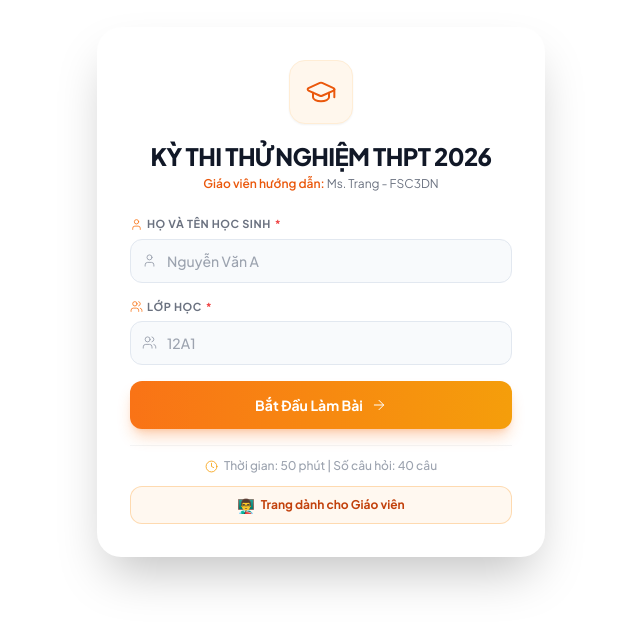
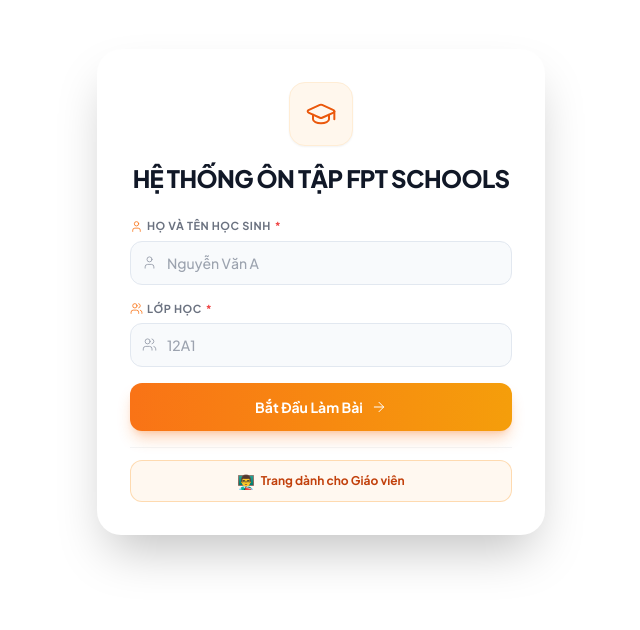
Before and after one commit to tranthienquy/studyEnglishApp, a React (Vite) app: page / in a window 1280 px wide. Shown: the part 108-738 px from the top of the page, without its empty margins (319-959 px from the left). Built offline with nearby package versions, Linux system fonts and the light colour scheme; no server answers.

Commit message:
style: update title to HỆ THỐNG ÔN TẬP FPT SCHOOLS and clean up guide teacher subtitle and time info in LoginView

```diff
--- a/src/views/LoginView.jsx
+++ b/src/views/LoginView.jsx
@@ -35,12 +35,9 @@ export default function LoginView({ onSwitchTeacher }) {
           </div>
 
           {/* Main Title */}
-          <h1 className="text-2xl font-black text-gray-900 tracking-tight uppercase mb-1">
-            KỲ THI THỬ NGHIỆM THPT 2026
+          <h1 className="text-2xl font-black text-gray-900 tracking-tight uppercase mb-6">
+            HỆ THỐNG ÔN TẬP FPT SCHOOLS
           </h1>
-          <p className="text-xs text-orange-600 font-semibold mb-6">
-            Giáo viên hướng dẫn: <span className="text-gray-500 font-normal">Ms. Trang - FSC3DN</span>
-          </p>
 
           {/* Form */}
           <div className="space-y-4 text-left">
@@ -98,16 +95,10 @@ export default function LoginView({ onSwitchTeacher }) {
               Bắt Đầu Làm Bài <ArrowRight size={16} />
             </button>
 
-            {/* Footer Time info & Switch to Teacher */}
-            <div className="pt-3 border-t border-gray-100/90 space-y-2 text-center mt-2">
-              <div className="flex items-center justify-center gap-1.5 text-xs text-gray-400 font-medium">
-                <Clock size={13} className="text-amber-500" />
-                <span>Thời gian: 50 phút | Số câu hỏi: 40 câu</span>
-              </div>
-
-              <div className="pt-1">
+            {/* Footer Switch to Teacher */}
+            <div className="pt-3 border-t border-gray-100/90 text-center mt-3">
               <button
-                  className="inline-flex items-center justify-center gap-1.5 text-xs font-bold text-orange-700 hover:text-orange-800 bg-orange-50/80 hover:bg-orange-100 border border-orange-200/90 px-4 py-2 rounded-xl transition-all cursor-pointer shadow-2xs active:scale-[0.98] w-full"
+                className="inline-flex items-center justify-center gap-1.5 text-xs font-bold text-orange-700 hover:text-orange-800 bg-orange-50/80 hover:bg-orange-100 border border-orange-200/90 px-4 py-2.5 rounded-xl transition-all cursor-pointer shadow-2xs active:scale-[0.98] w-full"
                 onClick={onSwitchTeacher}
                 id="switch-teacher-btn"
               >
@@ -119,6 +110,5 @@ export default function LoginView({ onSwitchTeacher }) {
         </div>
       </div>
     </div>
-    </div>
   );
 }
```
Lines whose indentation alone changed are shown as unchanged.
